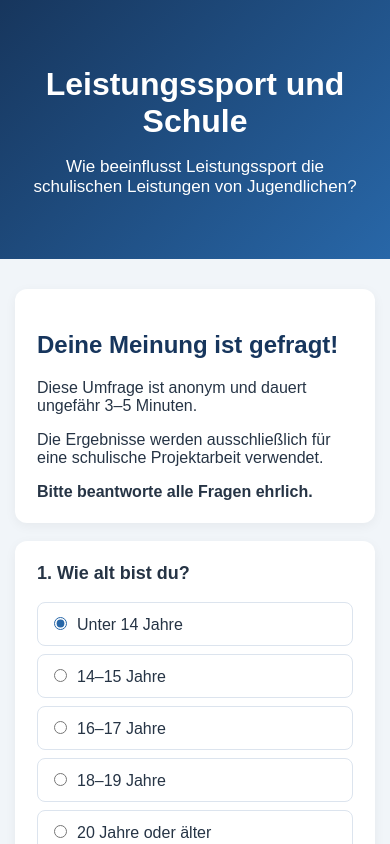
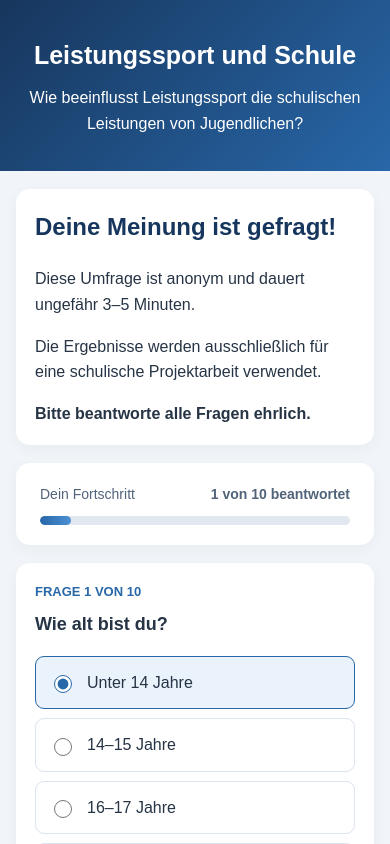
Before and after one commit to schuleumfrage/sport-schule-umfrage, a plain HTML site: page index.html in a window 390 px wide. Both pictures are taken after a click on the label "Unter 14 Jahre". Shown: the top 844 px of the page. Drawn offline with Linux system fonts and the light colour scheme.

Commit message:
Refactor styles and enhance survey form functionality
Updated styles and layout for various elements, improved responsiveness, and added progress tracking for the survey form.

```diff
--- a/index.html
+++ b/index.html
@@ -17,105 +17,161 @@ body {
     font-family: Arial, sans-serif;
     background: #f1f5f9;
     color: #263445;
+    line-height: 1.6;
 }
 
 header {
     background: linear-gradient(135deg, #17365d, #2867a8);
     color: white;
-    padding: 45px 20px;
+    padding: 48px 20px;
     text-align: center;
 }
 
 header h1 {
-    font-size: 32px;
-    margin-bottom: 10px;
+    font-size: clamp(25px, 5vw, 36px);
+    margin: 0 0 10px;
 }
 
 header p {
-    font-size: 17px;
+    font-size: 16px;
+    margin: 0;
 }
 
 .container {
-    max-width: 750px;
+    max-width: 780px;
     margin: 30px auto;
-    padding: 0 15px;
+    padding: 0 16px;
 }
 
 .intro, .question, .success {
     background: white;
-    padding: 22px;
+    padding: 24px;
     margin-bottom: 18px;
-    border-radius: 12px;
-    box-shadow: 0 3px 12px rgba(0,0,0,0.05);
+    border-radius: 14px;
+    box-shadow: 0 4px 15px rgba(0,0,0,0.045);
 }
 
 h2 {
     color: #17365d;
+    margin-top: 0;
 }
 
 .question h3 {
     font-size: 18px;
-    margin-top: 0;
+    margin: 0 0 18px;
+    line-height: 1.5;
+}
+
+.question-number {
+    color: #2867a8;
+    font-size: 13px;
+    font-weight: bold;
+    text-transform: uppercase;
+    margin-bottom: 8px;
 }
 
 .option {
-    display: block;
-    padding: 11px;
-    margin: 8px 0;
+    display: flex;
+    align-items: center;
+    gap: 12px;
+    padding: 13px;
+    margin: 9px 0;
     border: 1px solid #dce4ee;
-    border-radius: 8px;
+    border-radius: 9px;
     cursor: pointer;
+    transition: 0.2s;
 }
 
 .option:hover {
     background: #edf4fb;
+    border-color: #2867a8;
+}
+
+.option:has(input:checked) {
+    background: #eaf2fc;
+    border-color: #2867a8;
 }
 
 .option input {
-    margin-right: 10px;
+    width: 18px;
+    height: 18px;
+    flex-shrink: 0;
     accent-color: #2867a8;
+    cursor: pointer;
+}
+
+.progress-box {
+    background: white;
+    padding: 20px 24px;
+    border-radius: 14px;
+    margin-bottom: 18px;
+    box-shadow: 0 4px 15px rgba(0,0,0,0.045);
+}
+
+.progress-info {
+    display: flex;
+    justify-content: space-between;
+    font-size: 14px;
+    margin-bottom: 10px;
+    color: #52647a;
+}
+
+.progress-track {
+    width: 100%;
+    height: 9px;
+    background: #e2e8f0;
+    border-radius: 20px;
+    overflow: hidden;
+}
+
+.progress-fill {
+    height: 100%;
+    width: 0%;
+    background: linear-gradient(90deg, #2867a8, #4c91d4);
+    border-radius: 20px;
+    transition: width 0.3s ease;
 }
 
 button {
     padding: 14px 22px;
     border: none;
-    border-radius: 8px;
+    border-radius: 9px;
     background: #2867a8;
     color: white;
     font-size: 16px;
     font-weight: bold;
     cursor: pointer;
     margin: 8px 5px 8px 0;
+    transition: 0.2s;
 }
 
 button:hover {
     background: #17365d;
+    transform: translateY(-1px);
 }
 
 button:disabled {
     opacity: 0.6;
     cursor: wait;
+    transform: none;
 }
 
 .secondary {
-    background: #dce4ee;
+    background: #e2e8f0;
     color: #17365d;
 }
 
-.hidden {
-    display: none;
+.secondary:hover {
+    background: #cbd5e1;
 }
 
-footer {
-    text-align: center;
-    padding: 25px;
-    color: #66758a;
-    font-size: 13px;
+.hidden {
+    display: none !important;
 }
 
 .status {
     padding: 14px;
-    border-radius: 8px;
+    border-radius: 9px;
     margin-bottom: 15px;
     display: none;
 }
@@ -126,6 +182,38 @@ footer {
     color: #991b1b;
 }
 
+.success-message {
+    background: #ecfdf5;
+    color: #166534;
+    padding: 16px;
+    border-radius: 9px;
+}
+
+footer {
+    text-align: center;
+    padding: 25px;
+    color: #66758a;
+    font-size: 13px;
+}
+
+@media(max-width: 600px) {
+    header {
+        padding: 35px 18px;
+    }
+
+    .intro, .question, .success {
+        padding: 19px;
+    }
+
+    .container {
+        margin-top: 18px;
+    }
+
+    button {
+        width: 100%;
+        margin: 6px 0;
+    }
+}
 </style>
 </head>
 
@@ -154,11 +242,22 @@ footer {
     <strong>Bitte beantworte alle Fragen ehrlich.</strong>
 </section>
 
+<div class="progress-box" id="progressBox">
+    <div class="progress-info">
+        <span>Dein Fortschritt</span>
+        <strong id="progressText">0 von 10 beantwortet</strong>
+    </div>
+
+    <div class="progress-track">
+        <div class="progress-fill" id="progressFill"></div>
+    </div>
+</div>
+
 <form id="survey">
 
 <div id="questions"></div>
 
-<div id="status" class="status"></div>
+<div id="status" class="status" role="alert"></div>
 
 <button type="submit" id="submitButton">
     Umfrage absenden
@@ -173,8 +272,13 @@ footer {
 <section id="success" class="success hidden">
     <h2>Vielen Dank! 🎉</h2>
 
+    <div class="success-message">
+        Deine Antworten wurden zur Übermittlung an
+        Google Apps Script abgeschickt.
+    </div>
+
     <p>
-        Deine Antworten wurden übermittelt.
+        Vielen Dank für deine Teilnahme an meiner Umfrage!
     </p>
 
     <button onclick="newSurvey()" class="secondary">
@@ -323,10 +427,14 @@ questions.forEach((q, index) => {
     const section = document.createElement("section");
     section.className = "question";
 
+    const number = document.createElement("div");
+    number.className = "question-number";
+    number.textContent = "Frage " + (index + 1) + " von 10";
+
+    section.appendChild(number);
+
     const title = document.createElement("h3");
-
-    title.textContent =
-        (index + 1) + ". " + q.title;
+    title.textContent = q.title;
 
     section.appendChild(title);
 
@@ -357,7 +465,36 @@ questions.forEach((q, index) => {
 });
 
 // ==========================================
-// UMFRAGE ABSENDEN OHNE NO-CORS
+// FORTSCHRITT ANZEIGEN
+// ==========================================
+
+function updateProgress() {
+
+    const answered = questions.filter((q, index) =>
+        document.querySelector(
+            'input[name="question' + index + '"]:checked'
+        )
+    ).length;
+
+    const percentage = (answered / questions.length) * 100;
+
+    document.getElementById("progressText").textContent =
+        answered + " von " + questions.length + " beantwortet";
+
+    document.getElementById("progressFill").style.width =
+        percentage + "%";
+}
+
+document.getElementById("questions")
+.addEventListener("change", updateProgress);
+
+document.getElementById("survey")
+.addEventListener("reset", () => {
+    setTimeout(updateProgress, 0);
+});
+
+// ==========================================
+// UMFRAGE ABSENDEN
 // ==========================================
 
 document.getElementById("survey")
@@ -373,6 +510,10 @@ document.getElementById("survey")
     const status =
         document.getElementById("status");
 
+    if (!form.reportValidity()) {
+        return;
+    }
+
     const formData = new FormData(form);
 
     const answers = questions.map((q, index) =>
@@ -381,7 +522,8 @@ document.getElementById("survey")
 
     if (answers.some(answer => !answer)) {
 
-        alert("Bitte beantworte alle Fragen.");
+        status.textContent = "Bitte beantworte alle Fragen.";
+        status.className = "status error";
 
         return;
     }
@@ -424,8 +566,11 @@ document.getElementById("survey")
     // Formular absenden
     hiddenForm.submit();
 
-    // Hinweis anzeigen
+    // Bestätigung anzeigen
     document.getElementById("survey")
+        .classList.add("hidden");
+
+    document.getElementById("progressBox")
         .classList.add("hidden");
 
     document.getElementById("success")
@@ -435,10 +580,8 @@ document.getElementById("survey")
 
     // Aufräumen
     setTimeout(() => {
-
         hiddenForm.remove();
         iframe.remove();
-
     }, 15000);
 
 });
@@ -456,6 +599,9 @@ function newSurvey() {
 
     form.classList.remove("hidden");
 
+    document.getElementById("progressBox")
+        .classList.remove("hidden");
+
     document.getElementById("success")
         .classList.add("hidden");
 
@@ -470,8 +616,9 @@ function newSurvey() {
     submitButton.textContent =
         "Umfrage absenden";
 
+    updateProgress();
+
     window.scrollTo(0, 0);
-
 }
 
 </script>
```
